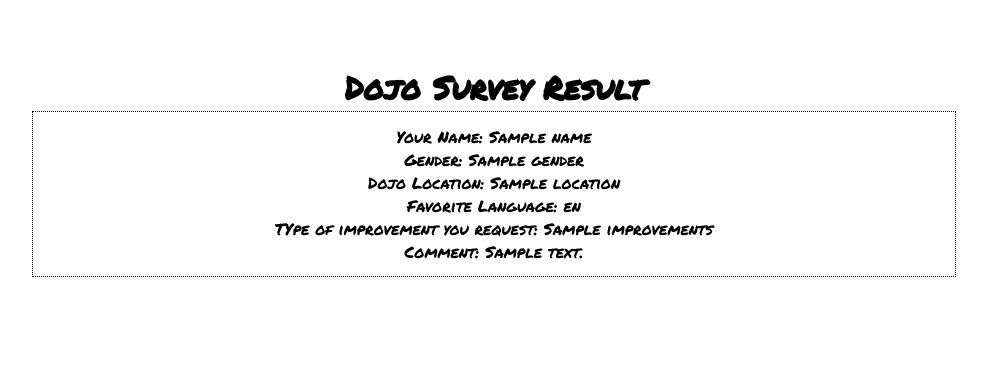
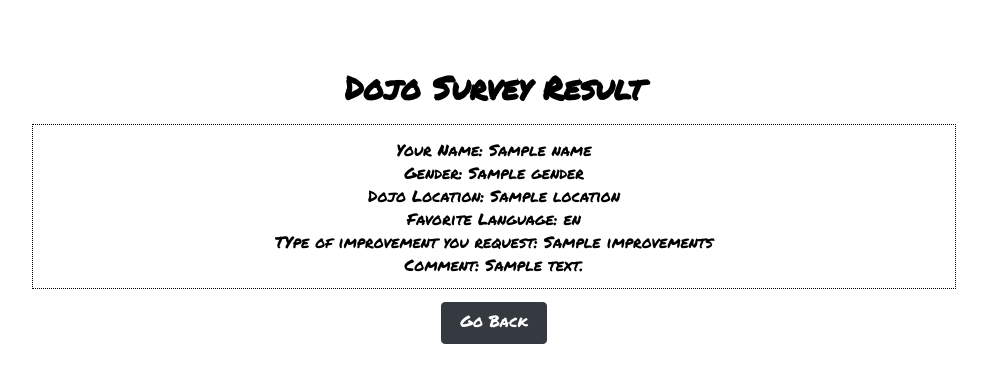
Before and after one commit to akimi-yano/python, a Flask app: template flask/flask_fundamentals/dojo-survey/templates/info.html in a window 1280 px wide. Shown: the top 383 px of the page, without its empty margins (146-1133 px from the left). Run offline with Flask 2, Linux system fonts and the light colour scheme; the template is opened without the code that fills it: most values are stand-ins (such as "Sample title", 1, 10 or a date in 2020).

Commit message:
modified files

```diff
--- a/flask/flask_fundamentals/dojo-survey/static/css/stylesheet.css
+++ b/flask/flask_fundamentals/dojo-survey/static/css/stylesheet.css
@@ -4,7 +4,7 @@
 }
 .cover{
     border: 1px dotted black;
-    margin: auto;
+    margin: 1vw auto;
     padding: 1vw;
     width: 70vw;
 }
@@ -42,6 +42,7 @@ p{
     text-align: center;
     display: block;
     font-family: 'Permanent Marker', cursive;
+    text-decoration: none;
 }
 .formatter{
     text-align: center;
@@ -51,3 +52,19 @@ p{
     text-align: center;
     margin: auto;
 }
+a{
+    border: 1px solid transparent;
+    padding: .375rem .75rem;
+    font-size: 1rem;
+    line-height: 1.5;
+    border-radius: .25rem;
+    transition: color .15s;
+    color: #fff;
+    background-color: #343a40;
+    border-color: #343a40;
+    font-weight: 400;
+    vertical-align: middle;
+    width: 79.58px;
+    height: 28px;
+    margin: 3vw;
+}
--- a/flask/flask_fundamentals/dojo-survey/templates/info.html
+++ b/flask/flask_fundamentals/dojo-survey/templates/info.html
@@ -18,5 +18,6 @@
         <p>TYpe of improvement you request: {{improvements}}</p>
         <p>Comment: {{comment}}</p>
     </div>
+    <a class= "btn btn-dark" href = "http://localhost:5000/">Go Back</a>
 </body>
 </html>
```
